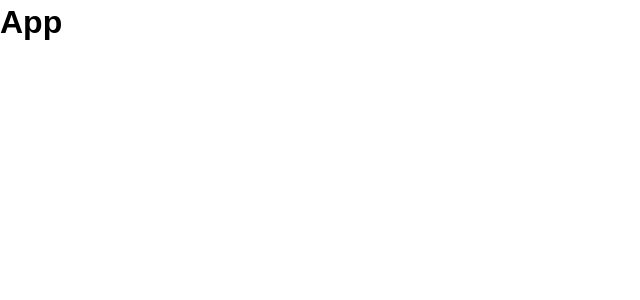
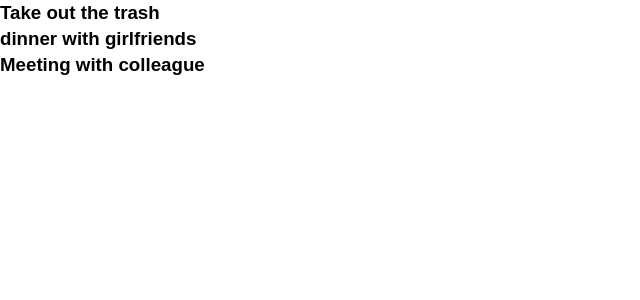
Before and after one commit to jontran8998/React_App_TodoList, a React (Create React App) app: page / in a window 1280 px wide. Shown: the top 300 px of the page, without its empty margins (0-640 px from the left). Built offline with nearby package versions, Linux system fonts and the light colour scheme; the HTML template or start-up script is replaced by a standard one.

Commit message:
display todo list on Todo compo

```diff
--- a/src/components/Todos.js
+++ b/src/components/Todos.js
@@ -2,11 +2,9 @@
 
 export class Todos extends Component {
   render() {
-    return (
-      <div>
-        <h1>App</h1>
-      </div>
-    );
+    return this.props.todos.map((todo) => (
+      <h3>{todo.title}</h3>
+    ));
   }
 }
 
```
